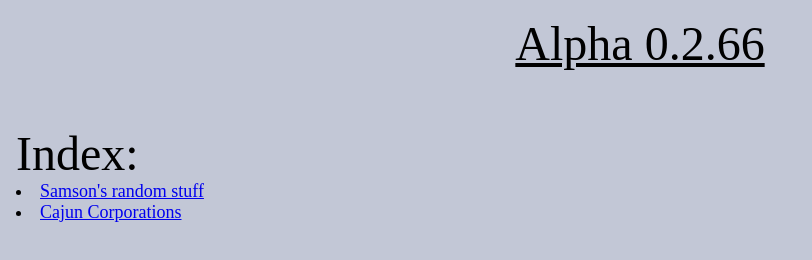
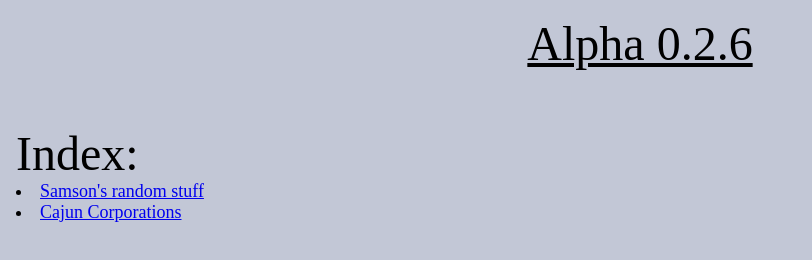
Before and after one commit to SamsonAs/SamsonAs.github.io, a plain HTML site: page index.html in a window 1280 px wide. Shown: the whole page, without its empty margins (0-812 px from the left). Drawn offline with Linux system fonts and the light colour scheme.

Commit message:
Update index.html

```diff
--- a/index.html
+++ b/index.html
@@ -20,7 +20,7 @@
 
   <body>
 
-    <font size="20"><center><u>Alpha 0.2.66</u></center></font>
+    <font size="20"><center><u>Alpha 0.2.6</u></center></font>
     <br>
 
     <font size="10">Index:</font>
```
